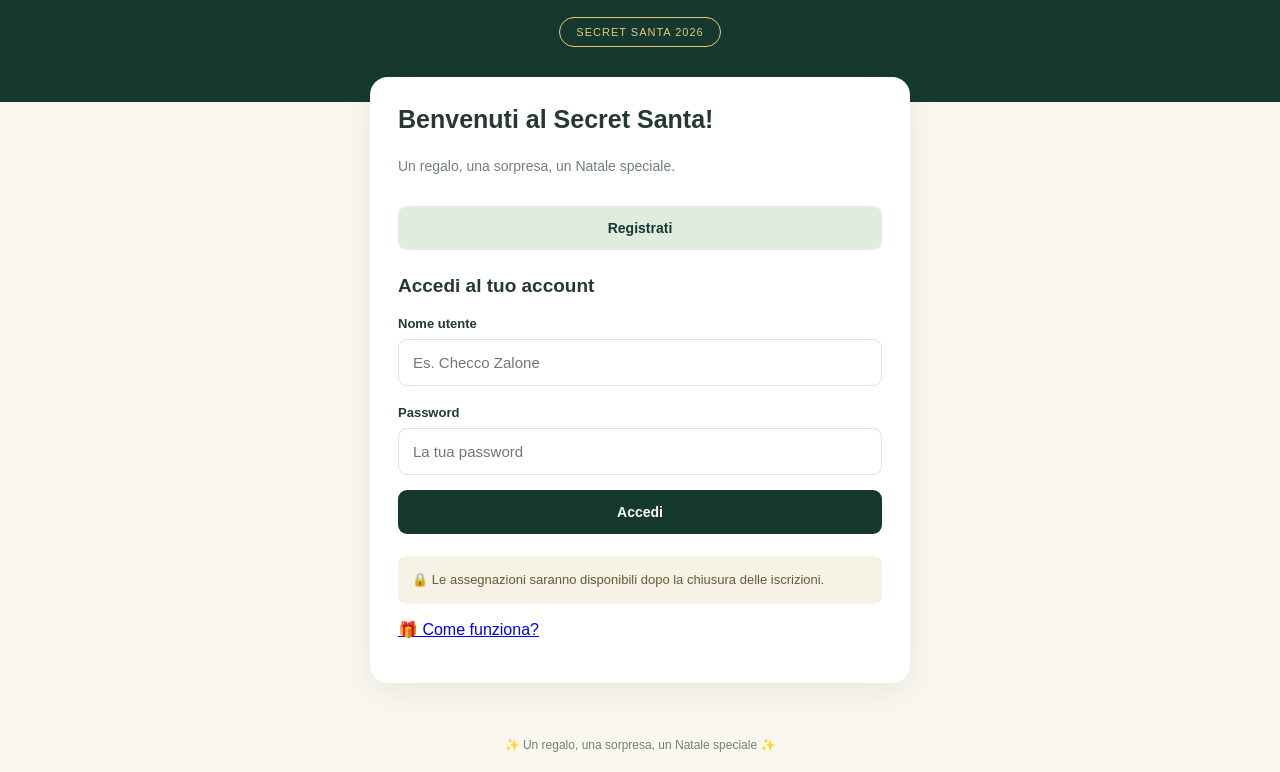
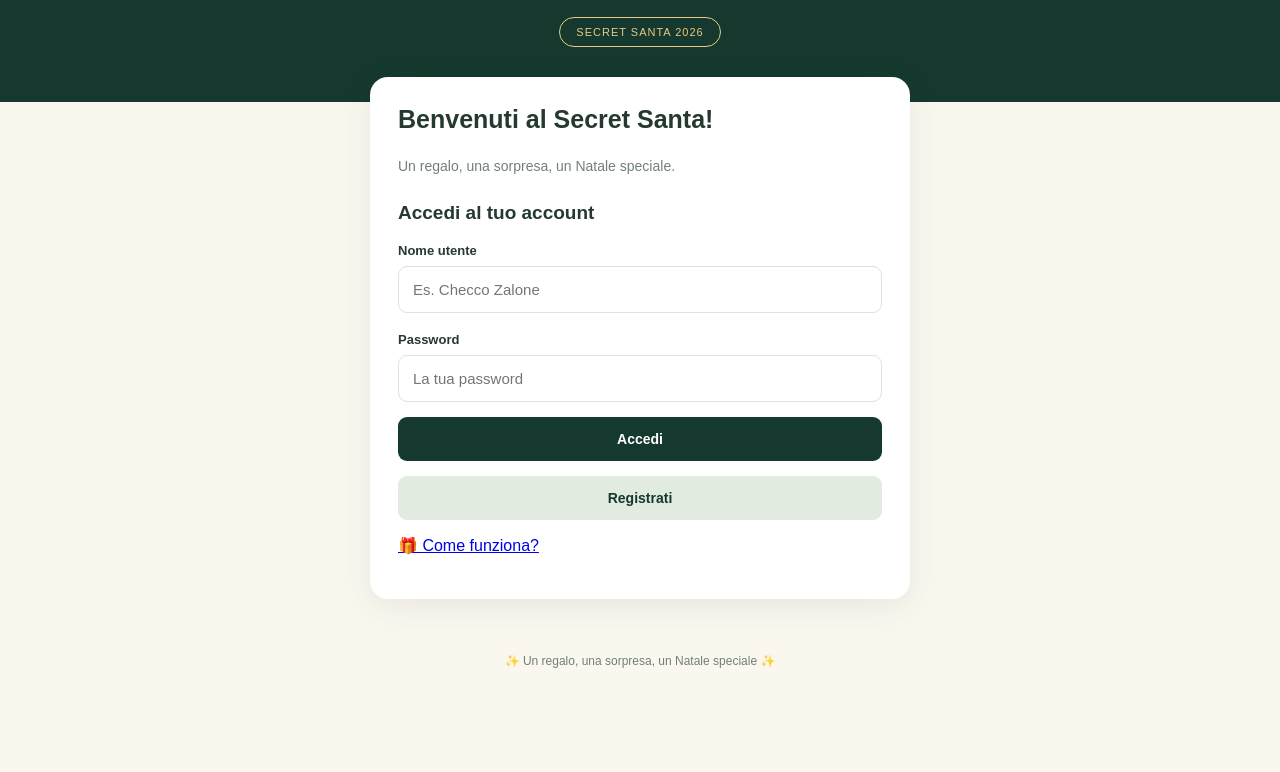
Before and after one commit to aleks8a/secret-santa, a plain HTML site: page index.html in a window 1280 px wide. Shown: the part 116-888 px from the top of the page. After the commit the page ends 804 px from the top, so only its background shows below. Drawn offline with Linux system fonts and the light colour scheme.

Commit message:
Add files via upload

```diff
--- a/index.html
+++ b/index.html
@@ -20,12 +20,6 @@
       <p class="intro">
         Un regalo, una sorpresa, un Natale speciale.
       </p>
-
-      <div class="auth-tabs">
-        <button type="button" id="showRegister" class="secondary">
-          Registrati
-        </button>
-      </div>
 
       <section id="loginSection">
         <h2>Accedi al tuo account</h2>
@@ -51,6 +45,10 @@
 
           <button type="submit" class="primary">
             Accedi
+          </button>
+
+          <button type="button" id="showRegister" class="secondary">
+            Registrati
           </button>
         </form>
       </section>
@@ -111,11 +109,6 @@
         </button>
       </section>
 
-      <div class="notice">
-        🔒 Le assegnazioni saranno disponibili dopo
-        la chiusura delle iscrizioni.
-      </div>
-
       <p id="message" aria-live="polite"></p>
 
       <p class="info-link">
```
